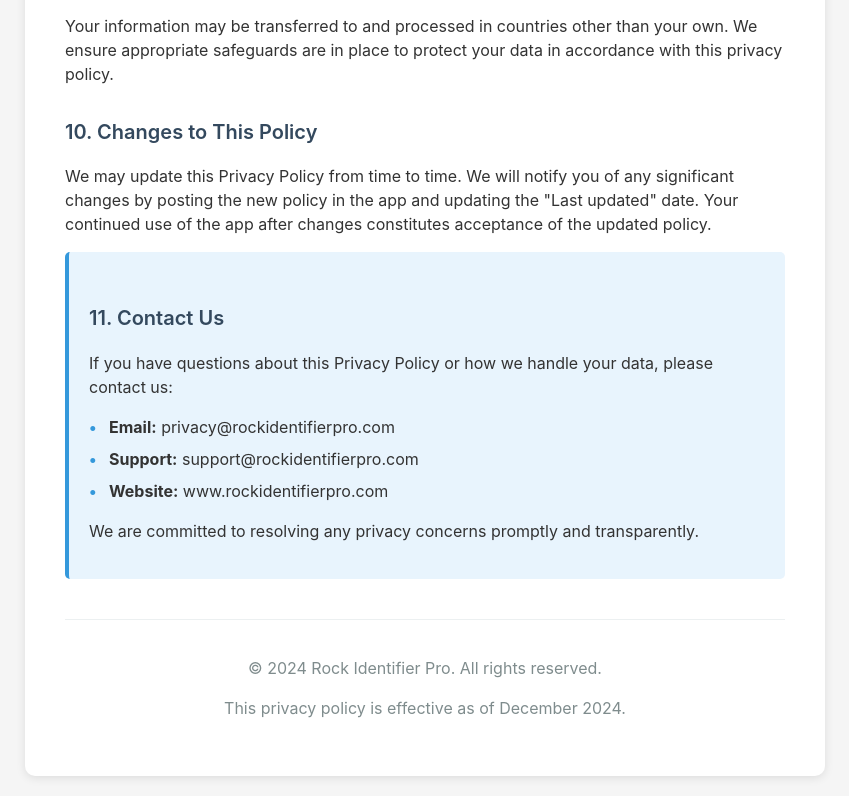
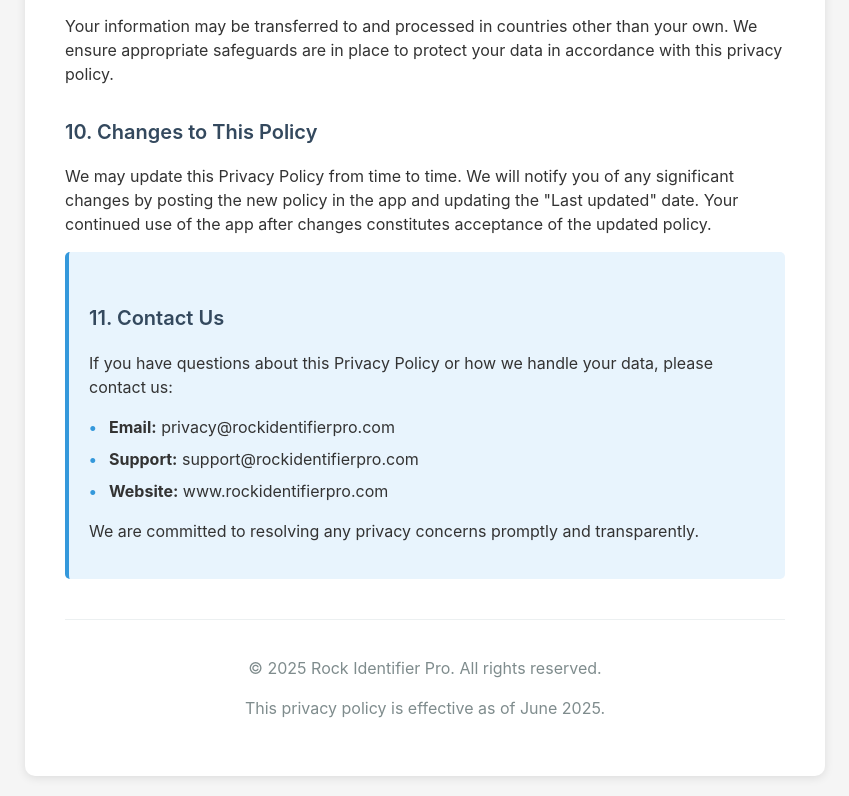
Before and after one commit to devsphere-apps/rock-pro-privacy, a plain HTML site: page index.html in a window 1280 px wide. Shown: the part 2626-3422 px from the top of the page, without its empty margins (215-1064 px from the left). Drawn offline with Linux system fonts and the light colour scheme.

Commit message:
Update index.html

```diff
--- a/index.html
+++ b/index.html
@@ -206,8 +206,8 @@
         </div>
 
         <div class="footer">
-            <p>© 2024 Rock Identifier Pro. All rights reserved.</p>
-            <p>This privacy policy is effective as of December 2024.</p>
+            <p>© 2025 Rock Identifier Pro. All rights reserved.</p>
+            <p>This privacy policy is effective as of June 2025.</p>
         </div>
     </div>
 </body>
```
